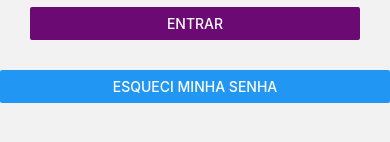
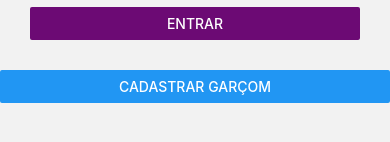
Before and after one commit to ICEI-PUC-Minas-PMV-ADS/pmv-ads-2023-1-e3-proj-mov-t7-grupo4-orderapp, a React Native app: screen /Login in a window 390 px wide. Shown: the part 488-630 px from the top of the page. Built offline with nearby package versions, Linux system fonts and the light colour scheme; what expo-sqlite would draw is missing.

Commit message:
Update Login.js

```diff
--- a/src/pages/Login.js
+++ b/src/pages/Login.js
@@ -39,7 +39,8 @@ const Login = () => {
       </View>
       <View style={styles.forgotpassword}>
         <Button
-        title="Esqueci minha senha"
+        title="Cadastrar Garçom"
+        onPress={() => navigation.navigate('Cadastro')}
         />
       </View>
     </View>
```
